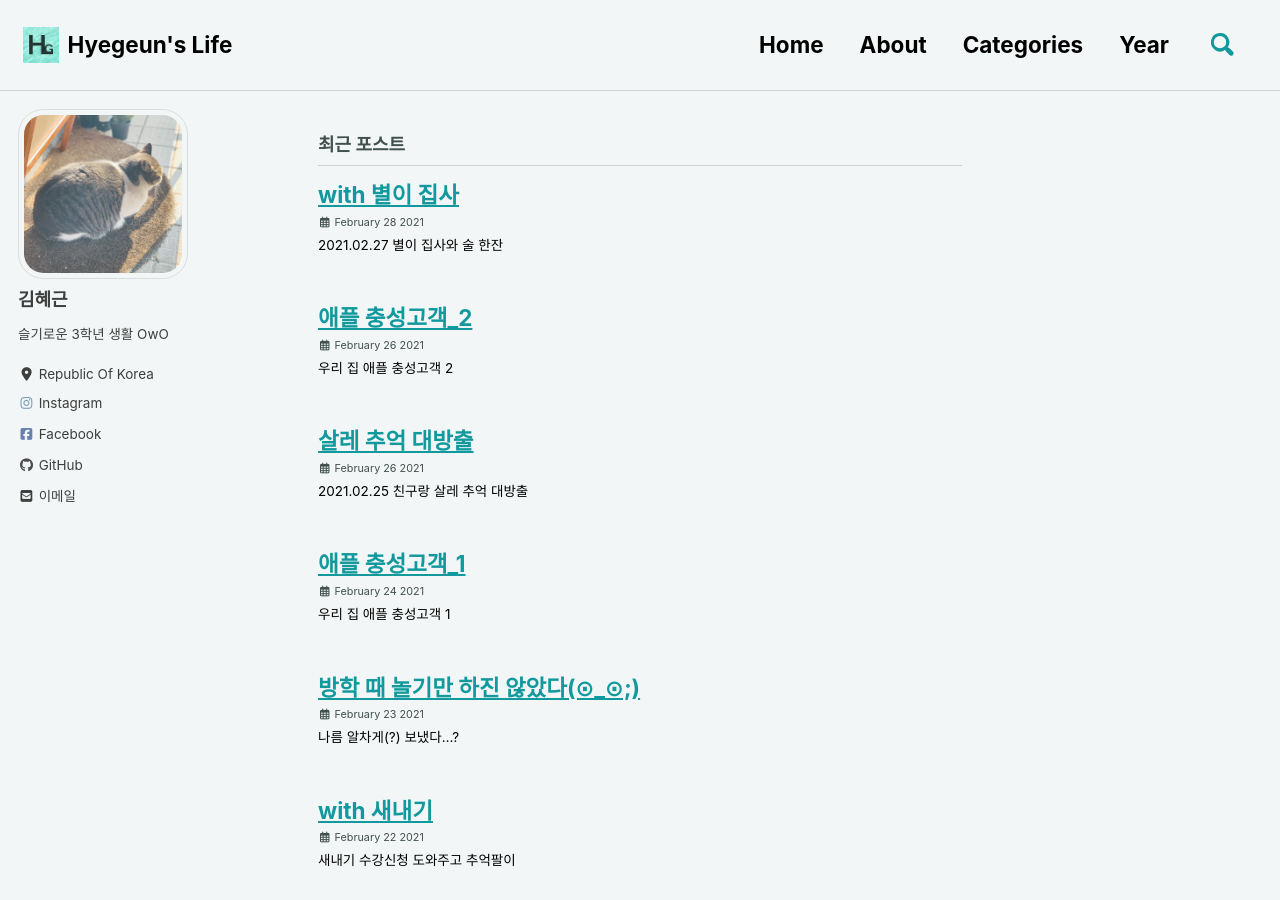
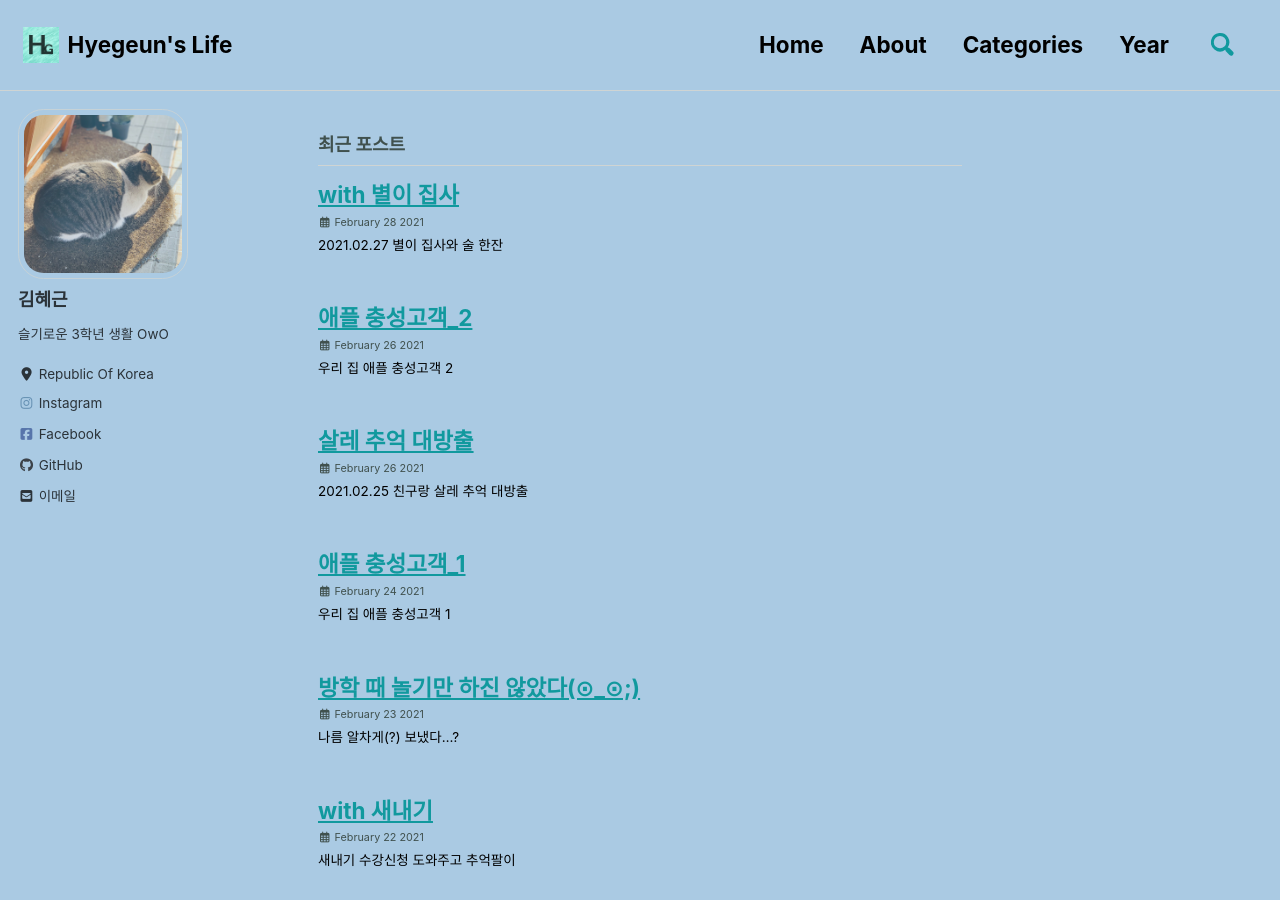
Before and after one commit to hyegeun/hyegeun.github.io, a Jekyll site: the page built from index.html, in a window 1280 px wide and 900 px high. Built offline with Jekyll 4.4.1, drawn with Linux system fonts in a browser that asks for light colours; cached includes are drawn as plain includes; nearby versions of some CDN libraries; a script that is not in the unit is left out; the list of posts is cut into pages by our own code.

Commit message:
Update _mint.scss

```diff
--- a/_sass/minimal-mistakes/skins/_mint.scss
+++ b/_sass/minimal-mistakes/skins/_mint.scss
@@ -3,7 +3,7 @@
    ========================================================================== */
 
 /* Colors */
-$background-color: #f3f6f6 !default;
+$background-color: #aacae3 !default;
 $text-color: #000000 !default;
 $muted-text-color: #40514e !default;
 $primary-color: #11999e !default;
```
